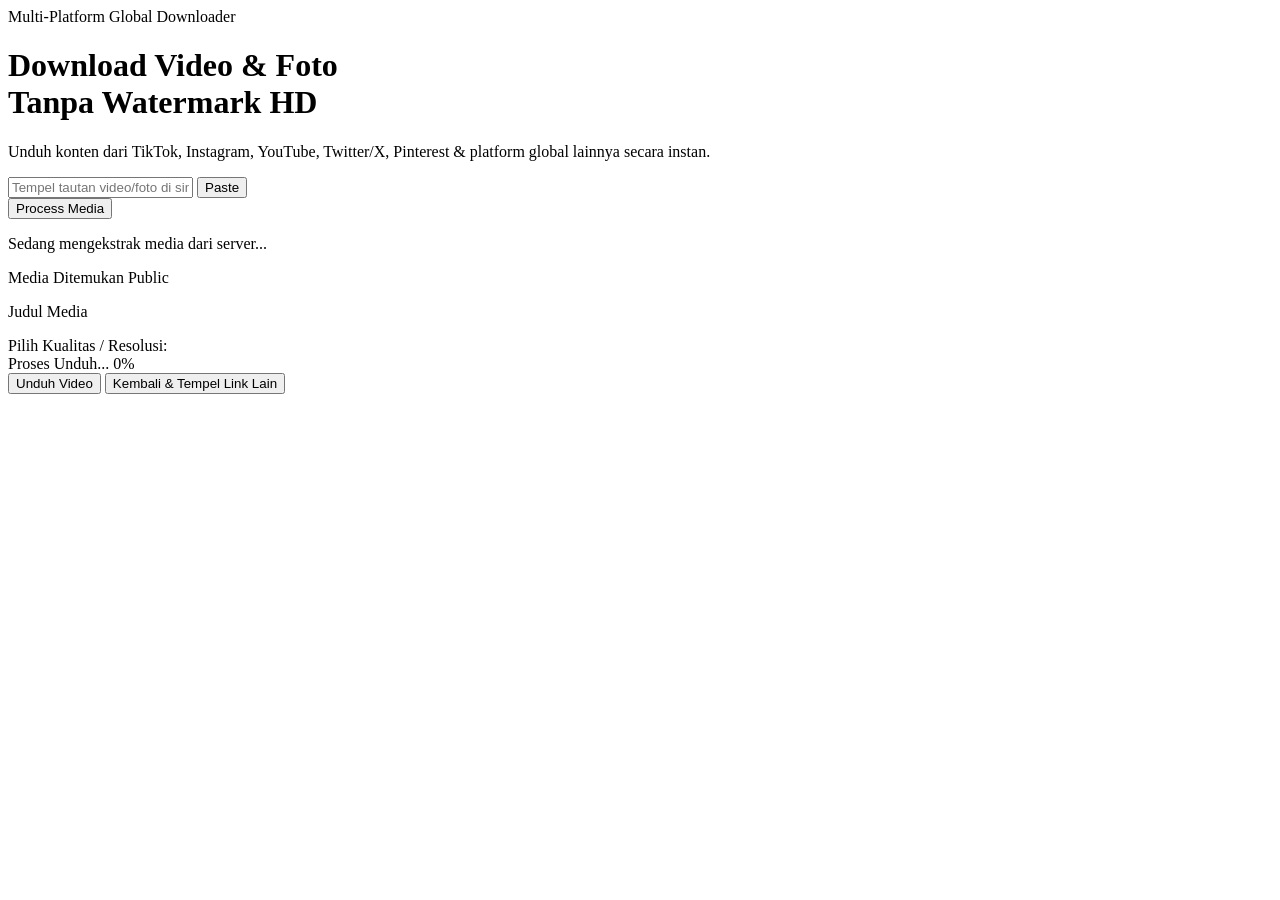
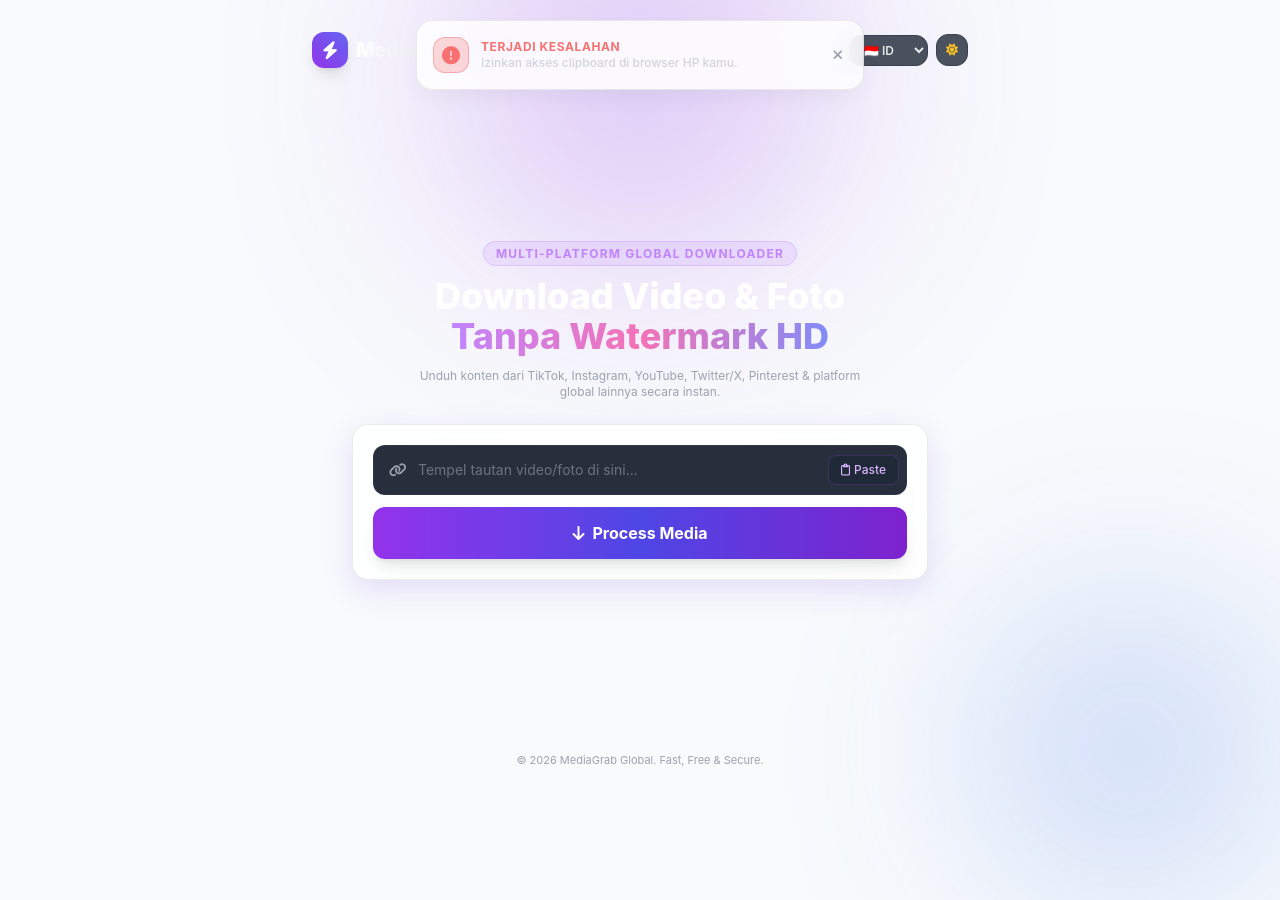
Before and after one commit to klzdwn/downloader-global, a plain HTML site: page index.html in a window 1280 px wide. Both pictures are taken after a click on the button "Paste". Before the commit the page ends 800 px from the top, so only its background shows below. Drawn offline with nearby package versions, Linux system fonts and the light colour scheme.

Commit message:
Enhance index.html with dark/light mode and toast notifications

```diff
--- a/index.html
+++ b/index.html
@@ -1,3 +1,101 @@
+<!DOCTYPE html>
+<html lang="id" class="dark">
+<head>
+    <meta charset="UTF-8">
+    <meta name="viewport" content="width=device-width, initial-scale=1.0">
+    <title>MediaGrab Global - Ultra Downloader</title>
+    <!-- Tailwind CSS CDN -->
+    <script src="https://cdn.tailwindcss.com"></script>
+    <script>
+        tailwind.config = {
+            darkMode: 'class',
+        }
+    </script>
+    <!-- FontAwesome Icons -->
+    <link rel="stylesheet" href="https://cdnjs.cloudflare.com/ajax/libs/font-awesome/6.4.0/css/all.min.css">
+    <style>
+        body {
+            font-family: 'Inter', sans-serif;
+            transition: background-color 0.3s ease, color 0.3s ease;
+        }
+
+        /* Dark Mode Styling */
+        .dark body {
+            background-color: #0b0f19;
+            color: #f3f4f6;
+        }
+        .dark .glass-card {
+            background: rgba(17, 24, 39, 0.75);
+            backdrop-filter: blur(16px);
+            border: 1px solid rgba(255, 255, 255, 0.08);
+        }
+        .dark .glow-effect {
+            box-shadow: 0 0 25px rgba(124, 58, 237, 0.35);
+        }
+
+        /* Light Mode Styling */
+        body:not(.dark) {
+            background-color: #f8fafc;
+            color: #0f172a;
+        }
+        body:not(.dark) .glass-card {
+            background: rgba(255, 255, 255, 0.85);
+            backdrop-filter: blur(16px);
+            border: 1px solid rgba(0, 0, 0, 0.08);
+            box-shadow: 0 10px 25px -5px rgba(0, 0, 0, 0.05);
+        }
+        body:not(.dark) .glow-effect {
+            box-shadow: 0 10px 30px rgba(124, 58, 237, 0.15);
+        }
+
+        .glow-btn:hover {
+            box-shadow: 0 0 20px rgba(139, 92, 246, 0.6);
+        }
+
+        .no-scrollbar::-webkit-scrollbar {
+            display: none;
+        }
+        .no-scrollbar {
+            -ms-overflow-style: none;
+            scrollbar-width: none;
+        }
+    </style>
+</head>
+<body class="min-h-screen flex flex-col justify-between items-center p-4 relative overflow-x-hidden">
+
+    <!-- Background Ambient Glow -->
+    <div class="absolute top-[-100px] left-1/2 -translate-x-1/2 w-[350px] h-[350px] bg-purple-600/20 dark:bg-purple-600/30 rounded-full blur-[120px] pointer-events-none"></div>
+    <div class="absolute bottom-[-100px] right-0 w-[300px] h-[300px] bg-blue-600/15 dark:bg-blue-600/20 rounded-full blur-[100px] pointer-events-none"></div>
+
+    <!-- Header / Navbar -->
+    <header class="w-full max-w-2xl flex justify-between items-center py-4 px-2 z-10">
+        <div class="flex items-center gap-2">
+            <div class="w-9 h-9 rounded-xl bg-gradient-to-tr from-purple-600 to-indigo-500 flex items-center justify-center shadow-lg">
+                <i class="fa-solid fa-bolt text-white text-lg"></i>
+            </div>
+            <span class="text-xl font-extrabold tracking-tight bg-clip-text text-transparent bg-gradient-to-r from-gray-900 via-purple-700 to-purple-500 dark:from-white dark:via-gray-200 dark:to-purple-400">
+                MediaGrab<span class="text-purple-500">.Global</span>
+            </span>
+        </div>
+
+        <!-- Controls: Language Selector & Theme Toggle -->
+        <div class="flex items-center gap-2">
+            <!-- Language Selector -->
+            <div class="relative">
+                <select id="langSelect" class="bg-gray-200/80 dark:bg-gray-800/80 text-gray-800 dark:text-gray-200 text-xs font-semibold px-2.5 py-1.5 rounded-xl border border-gray-300 dark:border-gray-700 focus:outline-none cursor-pointer backdrop-blur-md transition-colors">
+                    <option value="id">🇮🇩 ID</option>
+                    <option value="en">🇬🇧 EN</option>
+                    <option value="ms">🇲🇾 MS</option>
+                </select>
+            </div>
+
+            <!-- Dark / Light Toggle -->
+            <button id="themeToggleBtn" class="w-8 h-8 rounded-xl bg-gray-200/80 dark:bg-gray-800/80 text-gray-700 dark:text-amber-400 border border-gray-300 dark:border-gray-700 flex items-center justify-center transition-all active:scale-90 backdrop-blur-md" title="Ganti Tema">
+                <i id="themeIcon" class="fa-solid fa-sun text-xs"></i>
+            </button>
+        </div>
+    </header>
+
     <!-- Main Content -->
     <main class="w-full max-w-xl my-auto z-10 flex flex-col gap-6">
 
@@ -119,3 +217,28 @@
         </div>
 
     </main>
+
+    <!-- Custom Toast Notification Container -->
+    <div id="toast" class="fixed top-5 left-1/2 -translate-x-1/2 z-50 transform -translate-y-20 opacity-0 transition-all duration-300 pointer-events-none w-[90%] max-w-md">
+        <div class="glass-card bg-white/90 dark:bg-gray-900/90 border border-red-500/40 text-gray-900 dark:text-white p-4 rounded-2xl shadow-2xl flex items-center gap-3 backdrop-blur-xl">
+            <div class="w-9 h-9 rounded-xl bg-red-500/20 text-red-500 dark:text-red-400 flex items-center justify-center shrink-0 border border-red-500/30">
+                <i class="fa-solid fa-circle-exclamation text-lg"></i>
+            </div>
+            <div class="flex-1">
+                <h4 id="toastTitle" class="text-xs font-bold text-red-500 dark:text-red-400 uppercase tracking-wider">Terjadi Kesalahan</h4>
+                <p id="toastMessage" class="text-xs text-gray-600 dark:text-gray-300 font-medium leading-snug">Pesan error di sini...</p>
+            </div>
+            <button onclick="hideToast()" class="text-gray-400 hover:text-gray-600 dark:hover:text-white p-1 text-sm">
+                <i class="fa-solid fa-xmark"></i>
+            </button>
+        </div>
+    </div>
+
+    <!-- Footer -->
+    <footer class="w-full max-w-xl text-center py-4 text-[11px] text-gray-500 dark:text-gray-400 z-10">
+        &copy; 2026 MediaGrab Global. Fast, Free & Secure.
+    </footer>
+
+    <script src="app.js"></script>
+</body>
+</html>
```
